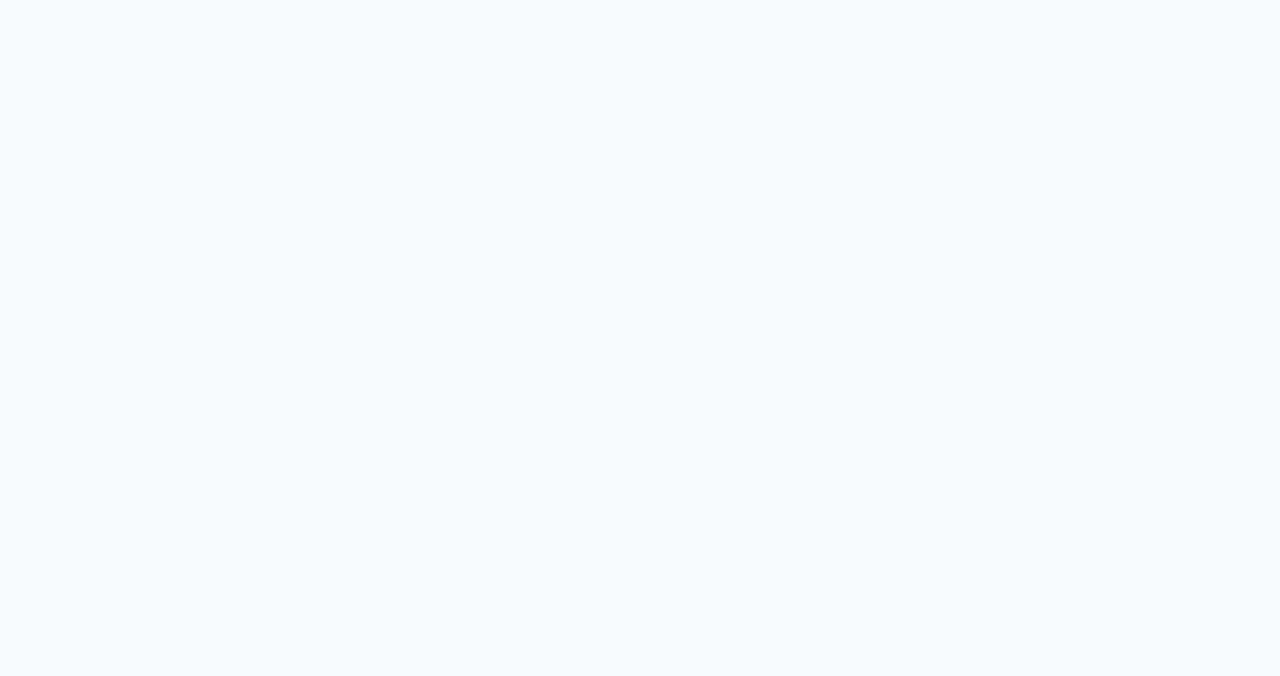
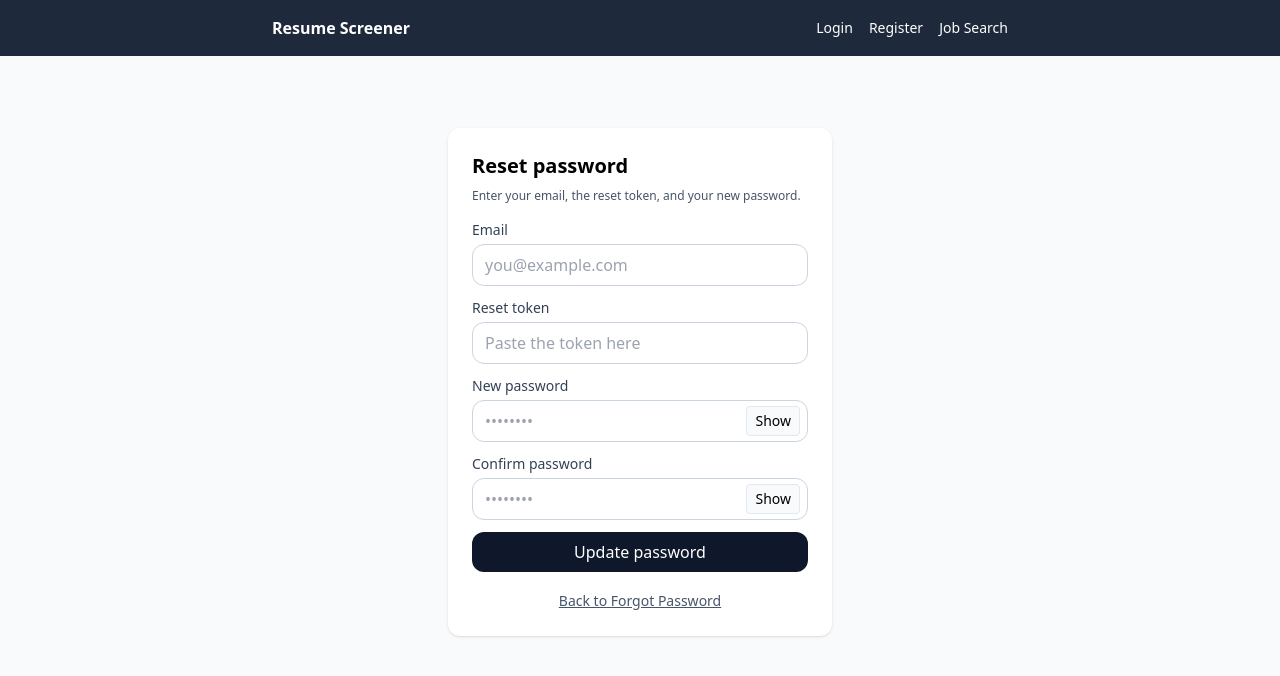
Before and after one commit to apchandu96/Resumescreener, a React (Vite) app in the folder frontend/: page /resetpassword in a window 1280 px wide. Before the commit this address had no page. Shown: the top 676 px of the page. Built offline with nearby package versions, Linux system fonts and the light colour scheme.

Commit message:
commit- changes for forgot password

```diff
--- a/frontend/src/main.jsx
+++ b/frontend/src/main.jsx
@@ -27,6 +27,7 @@ createRoot(document.getElementById('root')).render(
         <Route path="forgot" element={<ForgotPassword />} />
         <Route path="reset" element={<ResetPassword />} />
         <Route path="/jobs" element={<JobSearch/>} />
+        <Route path='/resetpassword' element={<ResetPassword/>}/>
         <Route
           path="cv"
           element={
--- a/frontend/src/pages/ForgotPassword.jsx
+++ b/frontend/src/pages/ForgotPassword.jsx
@@ -1,9 +1,10 @@
 import { useState } from 'react'
+import { Link } from 'react-router-dom'
 import { forgotPassword } from '../api'
 
 export default function ForgotPassword(){
   const [email, setEmail] = useState('')
-  const [info, setInfo] = useState(null)
+  const [info, setInfo] = useState(null)   // { ok, resetToken? }
   const [error, setError] = useState(null)
   const [loading, setLoading] = useState(false)
 
@@ -11,8 +12,8 @@ export default function ForgotPassword(){
     e.preventDefault()
     setLoading(true); setError(null); setInfo(null)
     try {
-      const res = await forgotPassword(email)
-      setInfo(res) // may contain resetToken in dev
+      const res = await forgotPassword(email.trim())
+      setInfo(res)
     } catch (e) {
       setError(String(e))
     } finally {
@@ -22,22 +23,59 @@ export default function ForgotPassword(){
 
   return (
     <div className="max-w-sm mx-auto mt-12 p-6 bg-white rounded-xl shadow">
-      <h2 className="text-xl font-semibold mb-4">Forgot password</h2>
-      {error && <div className="bg-red-100 text-red-600 p-2 mb-3">{error}</div>}
+      <h2 className="text-xl font-semibold mb-2">Forgot password</h2>
+      <p className="text-xs text-slate-600 mb-4">
+        We’re not sending any email. Enter your email to generate a reset token.
+      </p>
+
+      {error && (
+        <div className="bg-red-100 text-red-700 p-2 mb-3 rounded">
+          {error}
+        </div>
+      )}
+
       <form onSubmit={submit} className="space-y-3">
         <label className="label" htmlFor="email">Email</label>
-        <input id="email" className="input w-full" value={email} onChange={e=>setEmail(e.target.value)} placeholder="you@example.com" />
-        <button className="btn w-full" disabled={loading}>{loading? 'Sending...' : 'Send reset link'}</button>
+        <input
+          id="email"
+          className="input w-full"
+          value={email}
+          onChange={e=>setEmail(e.target.value)}
+          placeholder="you@example.com"
+          autoComplete="email"
+        />
+        <button className="btn w-full" disabled={loading || !email.trim()}>
+          {loading ? 'Generating…' : 'Generate reset token'}
+        </button>
       </form>
 
+      {/* Success states */}
       {info?.ok && (
-        <div className="mt-4 text-sm text-slate-700">
-          <p>Check your email for the reset link.</p>
-          {info.resetToken && (
-            <p className="mt-2">
-              <b>Dev token:</b> <code className="bg-slate-100 px-2 py-1 rounded">{info.resetToken}</code><br/>
-              Paste this token on the Reset Password page.
-            </p>
+        <div className="mt-4 text-sm text-slate-800 space-y-3">
+          {info.resetToken ? (
+            <>
+              <div className="bg-emerald-50 border border-emerald-200 text-emerald-800 p-2 rounded">
+                Reset token generated.
+              </div>
+              <div className="bg-slate-50 border border-slate-200 rounded p-2">
+                <div className="text-xs text-slate-600 mb-1">Your reset token:</div>
+                <code className="block bg-white border border-slate-200 px-2 py-1 rounded overflow-auto">
+                  {info.resetToken}
+                </code>
+                <p className="text-xs text-slate-600 mt-2">
+                  Copy the token and go to the Reset Password page. You’ll need to paste this token there.
+                </p>
+              </div>
+              <div>
+                <Link className="btn w-full" to="/resetpassword">
+                  Go to Reset Password
+                </Link>
+              </div>
+            </>
+          ) : (
+            <div className="bg-amber-50 border border-amber-200 text-amber-800 p-2 rounded">
+              We couldn’t find an account for <b>{email}</b>. Please check the email and try again.
+            </div>
           )}
         </div>
       )}
--- a/frontend/src/pages/ResetPassword.jsx
+++ b/frontend/src/pages/ResetPassword.jsx
@@ -1,23 +1,51 @@
-import { useState } from 'react'
+import { useEffect, useState } from 'react'
+import { useSearchParams, Link } from 'react-router-dom'
 import { resetPassword } from '../api'
-import { useNavigate } from 'react-router-dom'
 
 export default function ResetPassword(){
+  const [params] = useSearchParams()
+
+  const [email, setEmail] = useState('')
   const [token, setToken] = useState('')
+  const [tokenLocked, setTokenLocked] = useState(false)
+
   const [password, setPassword] = useState('')
-  const [confirmPassword, setConfirmPassword] = useState('')
+  const [confirm, setConfirm] = useState('')
+
+  const [showPwd, setShowPwd] = useState(false)
+  const [showConfirm, setShowConfirm] = useState(false)
+
+  const [info, setInfo] = useState(null)   // { ok }
   const [error, setError] = useState(null)
-  const [done, setDone] = useState(false)
   const [loading, setLoading] = useState(false)
-  const nav = useNavigate()
+
+  // If token is in the URL, prefill and lock the field
+  useEffect(() => {
+    const t = params.get('token')
+    if (t) {
+      setToken(t)
+      setTokenLocked(true)
+    }
+  }, [params])
 
   const submit = async (e) => {
     e.preventDefault()
-    setError(null); setLoading(true)
+    setError(null); setInfo(null)
+
+    // Client-side validation
+    if (!email.trim()) return setError('Please enter your email.')
+    if (!token.trim()) return setError('Please enter the reset token.')
+    if (!password) return setError('Please enter a new password.')
+    if (password !== confirm) return setError('Passwords do not match.')
+
+    setLoading(true)
     try {
-      await resetPassword(token, password, confirmPassword)
-      setDone(true)
-      setTimeout(()=> nav('/login'), 1200)
+      const res = await resetPassword({ email: email.trim(), token: token.trim(), newPassword: password })
+      if (res?.ok) {
+        setInfo(res)
+      } else {
+        setError(res?.message || 'Unable to reset password. Please check the token and try again.')
+      }
     } catch (e) {
       setError(String(e))
     } finally {
@@ -27,23 +55,110 @@ export default function ResetPassword(){
 
   return (
     <div className="max-w-sm mx-auto mt-12 p-6 bg-white rounded-xl shadow">
-      <h2 className="text-xl font-semibold mb-4">Reset password</h2>
-      {error && <div className="bg-red-100 text-red-600 p-2 mb-3">{error}</div>}
+      <h2 className="text-xl font-semibold mb-2">Reset password</h2>
+      <p className="text-xs text-slate-600 mb-4">
+        Enter your email, the reset token, and your new password.
+        {tokenLocked && ' (Token prefilled from link and cannot be edited.)'}
+      </p>
+
+      {error && (
+        <div className="bg-red-100 text-red-700 p-2 mb-3 rounded">
+          {error}
+        </div>
+      )}
+
+      {info?.ok && (
+        <div className="bg-emerald-50 text-emerald-700 p-2 mb-3 rounded">
+          Password updated. You can now{' '}
+          <Link className="underline" to="/login">log in</Link>.
+        </div>
+      )}
 
       <form onSubmit={submit} className="space-y-3">
-        <label className="label" htmlFor="token">Reset token</label>
-        <input id="token" className="input w-full" value={token} onChange={e=>setToken(e.target.value)} placeholder="Paste the reset token" />
+        <div>
+          <label className="label" htmlFor="email">Email</label>
+          <input
+            id="email"
+            className="input w-full"
+            value={email}
+            onChange={e=>setEmail(e.target.value)}
+            placeholder="you@example.com"
+            autoComplete="email"
+          />
+        </div>
 
-        <label className="label" htmlFor="pass">New password</label>
-        <input id="pass" type="password" className="input w-full" value={password} onChange={e=>setPassword(e.target.value)} />
+        <div>
+          <label className="label" htmlFor="token">Reset token</label>
+          <input
+            id="token"
+            className="input w-full"
+            value={token}
+            onChange={e=>!tokenLocked && setToken(e.target.value)}
+            placeholder="Paste the token here"
+            disabled={tokenLocked}
+          />
+        </div>
 
-        <label className="label" htmlFor="confirm">Confirm password</label>
-        <input id="confirm" type="password" className="input w-full" value={confirmPassword} onChange={e=>setConfirmPassword(e.target.value)} />
+        {/* New password with Show/Hide */}
+        <div>
+          <label className="label" htmlFor="pwd">New password</label>
+          <div className="relative">
+            <input
+              id="pwd"
+              type={showPwd ? 'text' : 'password'}
+              className="input w-full pr-24"
+              value={password}
+              onChange={e=>setPassword(e.target.value)}
+              placeholder="••••••••"
+              autoComplete="new-password"
+            />
+            <button
+              type="button"
+              onClick={()=>setShowPwd(s => !s)}
+              className="absolute right-2 top-1/2 -translate-y-1/2 text-sm px-2 py-1 rounded border border-slate-200 bg-slate-50 hover:bg-slate-100"
+              aria-pressed={showPwd}
+              aria-label={showPwd ? 'Hide password' : 'Show password'}
+            >
+              {showPwd ? 'Hide' : 'Show'}
+            </button>
+          </div>
+        </div>
 
-        <button className="btn w-full" disabled={loading}>{loading? 'Saving...' : 'Reset password'}</button>
+        {/* Confirm password with Show/Hide */}
+        <div>
+          <label className="label" htmlFor="confirm">Confirm password</label>
+          <div className="relative">
+            <input
+              id="confirm"
+              type={showConfirm ? 'text' : 'password'}
+              className="input w-full pr-24"
+              value={confirm}
+              onChange={e=>setConfirm(e.target.value)}
+              placeholder="••••••••"
+              autoComplete="new-password"
+            />
+            <button
+              type="button"
+              onClick={()=>setShowConfirm(s => !s)}
+              className="absolute right-2 top-1/2 -translate-y-1/2 text-sm px-2 py-1 rounded border border-slate-200 bg-slate-50 hover:bg-slate-100"
+              aria-pressed={showConfirm}
+              aria-label={showConfirm ? 'Hide confirmation password' : 'Show confirmation password'}
+            >
+              {showConfirm ? 'Hide' : 'Show'}
+            </button>
+          </div>
+        </div>
+
+        <button className="btn w-full" disabled={loading}>
+          {loading ? 'Updating…' : 'Update password'}
+        </button>
       </form>
 
-      {done && <div className="mt-3 text-green-700 bg-green-50 p-2 rounded">Password updated! Redirecting to login…</div>}
+      <div className="text-center mt-4">
+        <Link className="text-sm text-slate-600 underline" to="/forgot">
+          Back to Forgot Password
+        </Link>
+      </div>
     </div>
   )
 }
```
